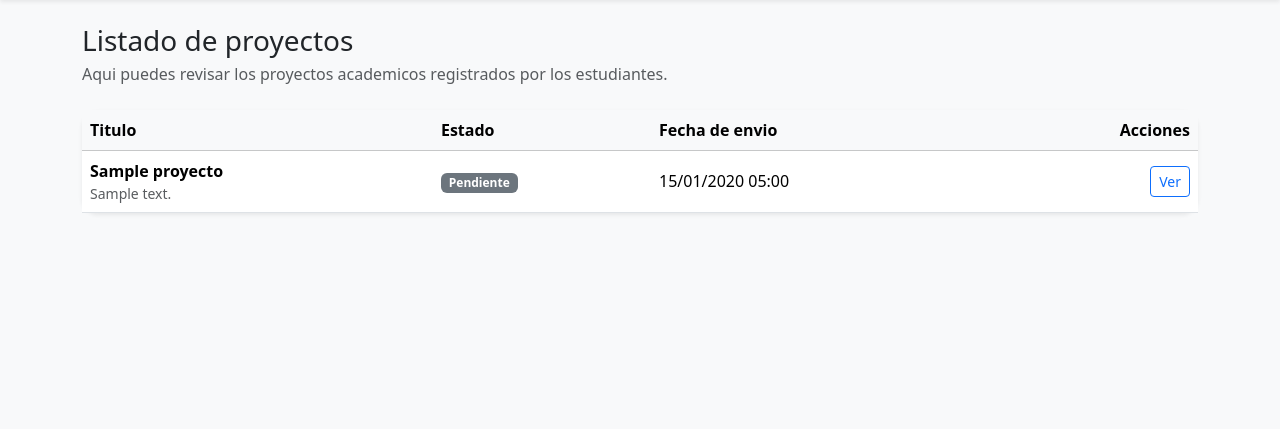
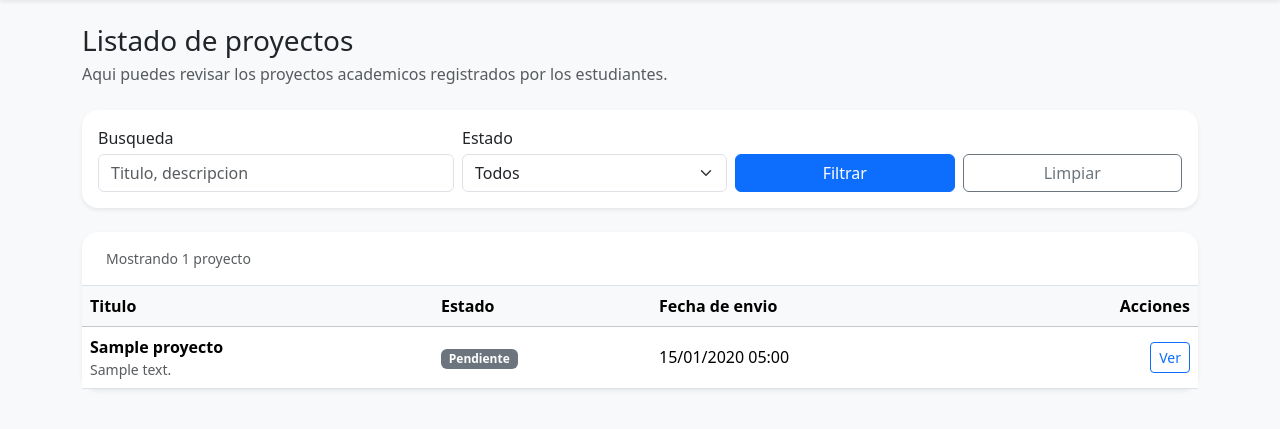
Before and after one commit to matheuruales/final, a Django app: template templates/proyectos/proyecto_list.html in a window 1280 px wide. Shown: the part 56-485 px from the top of the page. Run offline with Django 5.2, Linux system fonts and the light colour scheme; tables that the repository leaves empty hold one stand-in row (values such as "Sample post"); the template is opened without the code that fills it: values that come from a table or form of the project are taken from there, most other values are stand-ins (such as "Sample title", 1, 10 or a date in 2020).

Commit message:
feat: add project list filters and search

```diff
--- a/templates/proyectos/proyecto_list.html
+++ b/templates/proyectos/proyecto_list.html
@@ -12,14 +12,84 @@
             <p class="text-muted mb-0">Aqui puedes revisar los proyectos academicos registrados por los estudiantes.</p>
         {% endif %}
     </div>
-    {% if is_estudiante %}
-        <a href="{% url 'proyecto_crear' %}" class="btn btn-primary">Nuevo proyecto</a>
-    {% endif %}
+    <div class="d-flex flex-wrap gap-2 justify-content-md-end">
+        {% if is_estudiante %}
+            <a href="{% url 'proyecto_crear' %}" class="btn btn-primary">Nuevo proyecto</a>
+        {% endif %}
+    </div>
+</div>
+
+<div class="card border-0 shadow-sm mb-4">
+    <div class="card-body">
+        <form method="get" class="row g-2 align-items-end">
+            <div class="col-12 col-md-4">
+                <label class="form-label mb-1" for="id_q">Busqueda</label>
+                <input
+                    type="search"
+                    id="id_q"
+                    name="q"
+                    value="{{ filters.q }}"
+                    class="form-control"
+                    placeholder="Titulo, descripcion{% if is_docente %} o estudiante{% endif %}"
+                >
+            </div>
+            <div class="col-12 col-md-3">
+                <label class="form-label mb-1" for="id_estado">Estado</label>
+                <select id="id_estado" name="estado" class="form-select">
+                    <option value="">Todos</option>
+                    {% for value, label in estado_choices %}
+                        <option value="{{ value }}" {% if filters.estado == value %}selected{% endif %}>{{ label }}</option>
+                    {% endfor %}
+                </select>
+            </div>
+            {% if is_docente %}
+                <div class="col-12 col-md-3">
+                    <label class="form-label mb-1" for="id_estudiante">Estudiante</label>
+                    <select id="id_estudiante" name="estudiante" class="form-select">
+                        <option value="">Todos</option>
+                        {% for estudiante in estudiantes %}
+                            <option value="{{ estudiante.id }}" {% if filters.estudiante|stringformat:"s" == estudiante.id|stringformat:"s" %}selected{% endif %}>
+                                {{ estudiante.get_full_name|default:estudiante.username }}
+                            </option>
+                        {% endfor %}
+                    </select>
+                </div>
+            {% endif %}
+            <div class="col-12 {% if is_docente %}col-md-2{% else %}col-md-5{% endif %} d-flex gap-2">
+                <button type="submit" class="btn btn-primary w-100">Filtrar</button>
+                <a href="{% url 'proyecto_lista' %}" class="btn btn-outline-secondary w-100">Limpiar</a>
+            </div>
+        </form>
+    </div>
 </div>
 
 <div class="card border-0 shadow-sm">
     <div class="card-body p-0">
         {% if proyectos %}
+            <div class="px-4 py-3 border-bottom d-flex flex-column flex-md-row justify-content-between gap-2">
+                <div class="text-muted small">
+                    Mostrando {{ proyectos|length }} proyecto{{ proyectos|length|pluralize }}
+                </div>
+                <div class="d-flex flex-wrap gap-2">
+                    {% if filters.q %}
+                        <span class="badge text-bg-light border">Busqueda: "{{ filters.q }}"</span>
+                    {% endif %}
+                    {% if filters.estado %}
+                        {% for value, label in estado_choices %}
+                            {% if value == filters.estado %}
+                                <span class="badge text-bg-light border">Estado: {{ label }}</span>
+                            {% endif %}
+                        {% endfor %}
+                    {% endif %}
+                    {% if is_docente and filters.estudiante %}
+                        {% for estudiante in estudiantes %}
+                            {% if filters.estudiante|stringformat:"s" == estudiante.id|stringformat:"s" %}
+                                <span class="badge text-bg-light border">Estudiante: {{ estudiante.get_full_name|default:estudiante.username }}</span>
+                            {% endif %}
+                        {% endfor %}
+                    {% endif %}
+                </div>
+            </div>
             <div class="table-responsive">
                 <table class="table table-hover align-middle mb-0">
                     <thead class="table-light">
```
Also changed, not shown: proyectos/views.py (+49 -1 lines).
